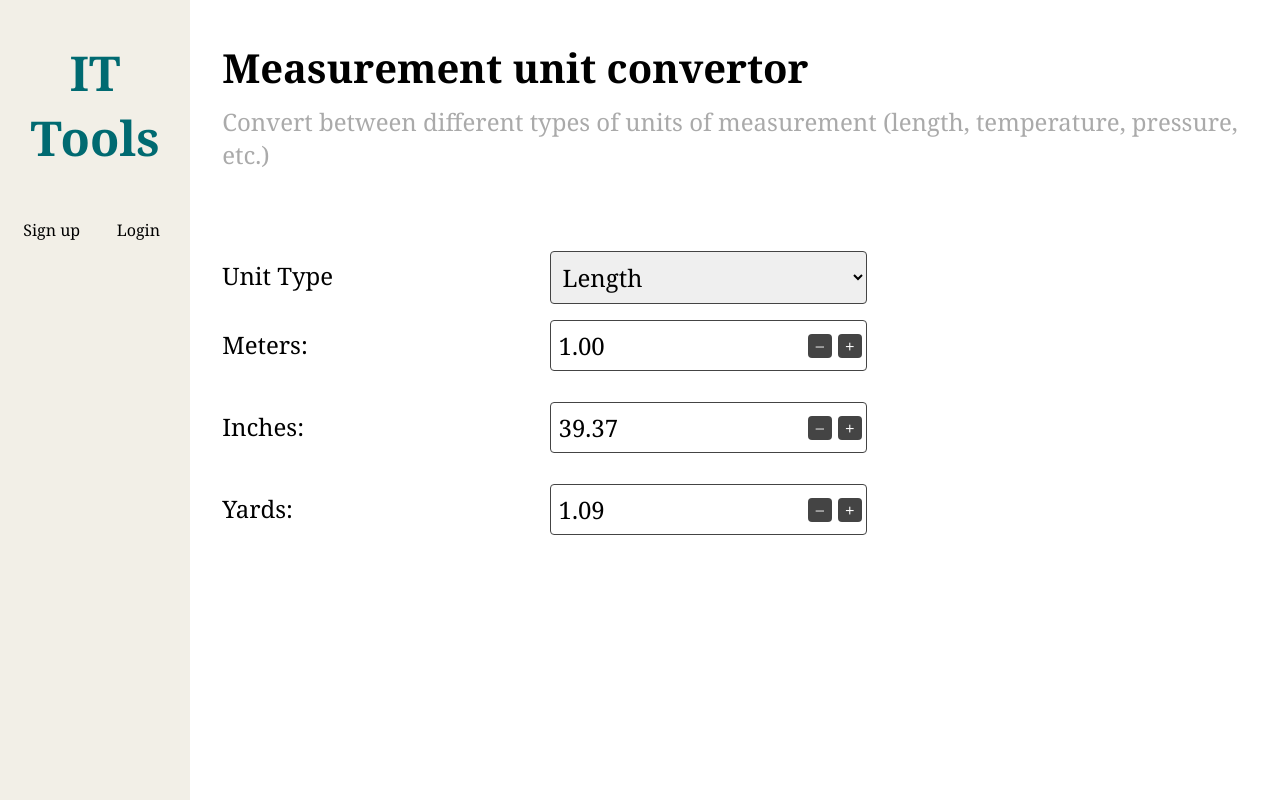
After one commit to codefulTM/it-tools, a Django app: page /category/9/measurement-unit-converter in a window 1280 px wide. The commit adds this page. Run offline with Django 5.2, Linux system fonts and the light colour scheme; data that the repository does not hold is empty; some libraries are stand-ins or nearby versions.

Commit message:
Create measurement_unit_converter.html
Added a new HTML template for the measurement unit converter tool.

```diff
--- /dev/null
+++ b/tkpmproject/it_tools/backend/static/javascript/measurement_unit_converter.js
@@ -0,0 +1,244 @@
+const unitType = document.getElementById("unit-type");
+
+const meter = document.getElementById("meter");
+const meterDecrease = document.getElementById("meter-decrease-btn");
+const meterIncrease = document.getElementById("meter-increase-btn");
+
+const inch = document.getElementById("inch");
+const inchDecrease = document.getElementById("inch-decrease-btn");
+const inchIncrease = document.getElementById("inch-increase-btn");
+
+const yard = document.getElementById("yard");
+const yardDecrease = document.getElementById("yard-decrease-btn");
+const yardIncrease = document.getElementById("yard-increase-btn");
+
+const kilogram = document.getElementById("kilogram");
+const kilogramDecrease = document.getElementById("kilogram-decrease-btn");
+const kilogramIncrease = document.getElementById("kilogram-increase-btn");
+
+const pound = document.getElementById("pound");
+const poundDecrease = document.getElementById("pound-decrease-btn");
+const poundIncrease = document.getElementById("pound-increase-btn");
+
+const ounce = document.getElementById("ounce");
+const ounceDecrease = document.getElementById("ounce-decrease-btn");
+const ounceIncrease = document.getElementById("ounce-increase-btn");
+
+const celsius = document.getElementById("celsius");
+const celsiusDecrease = document.getElementById("celsius-decrease-btn");
+const celsiusIncrease = document.getElementById("celsius-increase-btn");
+
+const fahrenheit = document.getElementById("fahrenheit");
+const fahrenheitDecrease = document.getElementById("fahrenheit-decrease-btn");
+const fahrenheitIncrease = document.getElementById("fahrenheit-increase-btn");
+
+const kelvin = document.getElementById("kelvin");
+const kelvinDecrease = document.getElementById("kelvin-decrease-btn");
+const kelvinIncrease = document.getElementById("kelvin-increase-btn");
+
+const pascal = document.getElementById("pascal");
+const pascalDecrease = document.getElementById("pascal-decrease-btn");
+const pascalIncrease = document.getElementById("pascal-increase-btn");
+
+const atm = document.getElementById("atm");
+const atmDecrease = document.getElementById("atm-decrease-btn");
+const atmIncrease = document.getElementById("atm-increase-btn");
+
+const mmHg = document.getElementById("mmHg");
+const mmHgDecrease = document.getElementById("mmHg-decrease-btn");
+const mmHgIncrease = document.getElementById("mmHg-increase-btn");
+
+function decreaseValue(element, min) {
+    let value = parseFloat(element.value);
+    if (value > min + 1) {
+        value -= 1;
+        element.value = value.toFixed(2);
+    }
+    return value;
+}
+
+function increaseValue(element, max) {
+    let value = parseFloat(element.value);
+    if (value < max - 1) {
+        value += 1;
+        element.value = value.toFixed(2);
+    }
+    return value;
+}
+
+meterDecrease.addEventListener("click", function() {
+    let meterValue = decreaseValue(meter, 0);
+    inch.value = (parseFloat(meterValue) * 39.3701).toFixed(2);
+    yard.value = (parseFloat(meterValue) * 1.09361).toFixed(2);
+});
+
+meterIncrease.addEventListener("click", function() {
+    let meterValue = increaseValue(meter, 1000000);
+    inch.value = (parseFloat(meterValue) * 39.3701).toFixed(2);
+    yard.value = (parseFloat(meterValue) * 1.09361).toFixed(2);
+});
+
+inchDecrease.addEventListener("click", function() {
+    let inchValue = decreaseValue(inch, 0);
+    meter.value = (parseFloat(inchValue) / 39.3701).toFixed(2);
+    yard.value = (parseFloat(inchValue) / 36).toFixed(2);
+});
+
+inchIncrease.addEventListener("click", function() {
+    let inchValue = increaseValue(inch, 1000000);
+    meter.value = (parseFloat(inchValue) / 39.3701).toFixed(2);
+    yard.value = (parseFloat(inchValue) / 36).toFixed(2);
+});
+
+yardDecrease.addEventListener("click", function() {
+    let yardValue = decreaseValue(yard, 0);
+    meter.value = (parseFloat(yardValue) / 1.09361).toFixed(2);
+    inch.value = (parseFloat(yardValue) * 36).toFixed(2);
+});
+
+yardIncrease.addEventListener("click", function() {
+    let yardValue = increaseValue(yard, 1000000);
+    meter.value = (parseFloat(yardValue) / 1.09361).toFixed(2);
+    inch.value = (parseFloat(yardValue) * 36).toFixed(2);
+});
+
+kilogramDecrease.addEventListener("click", function() {
+    let kilogramValue = decreaseValue(kilogram, 0);
+    pound.value = (parseFloat(kilogramValue) * 2.20462).toFixed(2);
+    ounce.value = (parseFloat(kilogramValue) * 35.274).toFixed(2);
+});
+
+kilogramIncrease.addEventListener("click", function() {
+    let kilogramValue = increaseValue(kilogram, 1000000);
+    pound.value = (parseFloat(kilogramValue) * 2.20462).toFixed(2);
+    ounce.value = (parseFloat(kilogramValue) * 35.274).toFixed(2);
+});
+
+poundDecrease.addEventListener("click", function() {
+    let poundValue = decreaseValue(pound, 0);
+    kilogram.value = (parseFloat(poundValue) / 2.20462).toFixed(2);
+    ounce.value = (parseFloat(poundValue) * 16).toFixed(2);
+});
+
+poundIncrease.addEventListener("click", function() {
+    let poundValue = increaseValue(pound, 1000000);
+    kilogram.value = (parseFloat(poundValue) / 2.20462).toFixed(2);
+    ounce.value = (parseFloat(poundValue) * 16).toFixed(2);
+});
+
+ounceDecrease.addEventListener("click", function() {
+    let ounceValue = decreaseValue(ounce, 0);
+    kilogram.value = (parseFloat(ounceValue) / 35.274).toFixed(2);
+    pound.value = (parseFloat(ounceValue) / 16).toFixed(2);
+});
+
+ounceIncrease.addEventListener("click", function() {
+    let ounceValue = increaseValue(ounce, 1000000);
+    kilogram.value = (parseFloat(ounceValue) / 35.274).toFixed(2);
+    pound.value = (parseFloat(ounceValue) / 16).toFixed(2);
+});
+
+celsiusDecrease.addEventListener("click", function() {
+    let celsiusValue = decreaseValue(celsius, -273.15);
+    fahrenheit.value = (parseFloat(celsiusValue) * 9/5 + 32).toFixed(2);
+    kelvin.value = (parseFloat(celsiusValue) + 273.15).toFixed(2);
+});
+
+celsiusIncrease.addEventListener("click", function() {
+    let celsiusValue = increaseValue(celsius, 1000000);
+    fahrenheit.value = (parseFloat(celsiusValue) * 9/5 + 32).toFixed(2);
+    kelvin.value = (parseFloat(celsiusValue) + 273.15).toFixed(2);
+});
+
+fahrenheitDecrease.addEventListener("click", function() {
+    let fahrenheitValue = decreaseValue(fahrenheit, -459.67);
+    celsius.value = ((parseFloat(fahrenheitValue) - 32) * 5/9).toFixed(2);
+    kelvin.value = ((parseFloat(fahrenheitValue) - 32) * 5/9 + 273.15).toFixed(2);
+});
+
+fahrenheitIncrease.addEventListener("click", function() {
+    let fahrenheitValue = increaseValue(fahrenheit, 1000000);
+    celsius.value = ((parseFloat(fahrenheitValue) - 32) * 5/9).toFixed(2);
+    kelvin.value = ((parseFloat(fahrenheitValue) - 32) * 5/9 + 273.15).toFixed(2);
+});
+
+kelvinDecrease.addEventListener("click", function() {
+    let kelvinValue = decreaseValue(kelvin, 0);
+    celsius.value = (parseFloat(kelvinValue) - 273.15).toFixed(2);
+    fahrenheit.value = ((parseFloat(kelvinValue) - 273.15) * 9/5 + 32).toFixed(2);
+});
+
+kelvinIncrease.addEventListener("click", function() {
+    increaseValue(kelvin, 1000000);
+    celsius.value = (parseFloat(kelvin.value) - 273.15).toFixed(2);
+    fahrenheit.value = ((parseFloat(kelvin.value) - 273.15) * 9/5 + 32).toFixed(2);
+});
+
+pascalDecrease.addEventListener("click", function() {
+    decreaseValue(pascal, 0);
+    atm.value = (parseFloat(pascal.value) / 101325).toFixed(2);
+    mmHg.value = (parseFloat(pascal.value) / 133.322).toFixed(2);
+});
+
+pascalIncrease.addEventListener("click", function() {
+    increaseValue(pascal, 1000000);
+    atm.value = (parseFloat(pascal.value) / 101325).toFixed(2);
+    mmHg.value = (parseFloat(pascal.value) / 133.322).toFixed(2);
+});
+
+atmDecrease.addEventListener("click", function() {
+    decreaseValue(mmHg, 0);
+    pascal.value = (parseFloat(mmHg.value) * 133.322).toFixed(2);
+    atm.value = (parseFloat(mmHg.value) / 760).toFixed(2);
+});
+
+atmIncrease.addEventListener("click", function() {
+    increaseValue(atm, 1000000);
+    pascal.value = (parseFloat(atm.value) * 101325).toFixed(2);
+    mmHg.value = (parseFloat(atm.value) * 760).toFixed(2);
+});
+
+mmHgDecrease.addEventListener("click", function() {
+    decreaseValue(mmHg, 0);
+    pascal.value = (parseFloat(mmHg.value) * 133.322).toFixed(2);
+    atm.value = (parseFloat(mmHg.value) / 760).toFixed(2);
+});
+
+mmHgIncrease.addEventListener("click", function() {
+    increaseValue(mmHg, 1000000);
+    pascal.value = (parseFloat(mmHg.value) * 133.322).toFixed(2);
+    atm.value = (parseFloat(mmHg.value) / 760).toFixed(2);
+});
+
+function changeUnitType() {
+    const selectedUnit = unitType.value;
+    const units = {
+        "length": ["meter", "inch", "yard"],
+        "weight": ["kilogram", "pound", "ounce"],
+        "temperature": ["celsius", "fahrenheit", "kelvin"],
+        "pressure": ["pascal", "atm", "mmHg"]
+    };
+
+    for (const unitGroup in units) {
+        if (unitGroup === selectedUnit) {
+            for (const unit of units[unitGroup]) {
+                document.getElementById(unit.concat("-container")).removeAttribute("hidden");
+                document.getElementById(unit.concat("-label")).removeAttribute("hidden");
+            }
+        }
+        else {
+            for (const unit of units[unitGroup]) {
+                document.getElementById(unit.concat("-container")).setAttribute("hidden", true);
+                document.getElementById(unit.concat("-label")).setAttribute("hidden", true);
+            }
+        }
+    }
+}
+
+unitType.addEventListener("change", function() {
+    changeUnitType(); // Call the function when the unit type changes
+});
+
+document.addEventListener("DOMContentLoaded", function() {
+    changeUnitType(); // Call the function on page load to set the initial state
+});
--- a/tkpmproject/it_tools/backend/static/tool.css
+++ b/tkpmproject/it_tools/backend/static/tool.css
@@ -225,6 +225,7 @@ input[type=range]:focus {
     transform: translate(-50%, 0);
     border-radius: 6px;
 }
+
 .range-value span:before{
     content: "";
     position: absolute;
@@ -235,3 +236,11 @@ input[type=range]:focus {
     left: 50%;
     margin-left: -5px;
 }
+
+.measurement-unit-converter-container {
+    display: grid;
+    grid-template-columns: 30% 30%;
+    column-gap: 10px;
+    row-gap: 16px;
+    border-radius: 5px;
+}
--- /dev/null
+++ b/tkpmproject/it_tools/backend/templates/tools/measurement_unit_converter.html
@@ -0,0 +1,110 @@
+{% extends "master.html" %}
+
+{% block content %}
+<h2 class="tool-name">Measurement unit convertor</h2>
+
+<p class="tool-des">
+    Convert between different types of units of measurement (length, temperature, pressure, etc.)
+</p>
+
+<div class="tool-body measurement-unit-converter-container">
+    {% csrf_token %}
+    <label class="normal-label-down">Unit Type</label>
+    <select class="normal-input" name="unit-type" id="unit-type" required>
+        <option value="length" selected>Length</option>
+        <option value="weight">Weight</option>
+        <option value="temperature">Temperature</option>
+        <option value="pressure">Pressure</option>
+    </select>
+
+    <!-- Length measurement -->
+    <label class="normal-label-down" id="meter-label">Meters:</label>
+    <div class="number-input" id="meter-container">
+        <button class="btn decrement" id="meter-decrease-btn">−</button>
+        <input type="number" id="meter" value="1.00" step="0.01" required>
+        <button class="btn increment" id="meter-increase-btn">+</button>
+    </div>
+
+    <label class="normal-label-down" id="inch-label">Inches:</label>
+    <div class="number-input" id="inch-container">
+        <button class="btn decrement" id="inch-decrease-btn">−</button>
+        <input type="number" id="inch" value="39.37" step="0.01" required>
+        <button class="btn increment" id="inch-increase-btn">+</button>
+    </div>
+
+    <label class="normal-label-down" id="yard-label">Yards:</label>
+    <div class="number-input" id="yard-container">
+        <button class="btn decrement" id="yard-decrease-btn">−</button>
+        <input type="number" id="yard" value="1.09" step="0.01" required>
+        <button class="btn increment" id="yard-increase-btn">+</button>
+    </div>
+
+    <!-- Weight measurement-->
+    <label class="normal-label-down" id="kilogram-label">Kilograms:</label>
+    <div class="number-input" id="kilogram-container">
+        <button class="btn decrement" id="kilogram-decrease-btn">−</button>
+        <input type="number" id="kilogram" value="1.00" step="0.01" required>
+        <button class="btn increment" id="kilogram-increase-btn">+</button>
+    </div>
+
+    <label class="normal-label-down" id="pound-label">Pounds:</label>
+    <div class="number-input" id="pound-container">
+        <button class="btn decrement" id="pound-decrease-btn">−</button>
+        <input type="number" id="pound" value="2.20" step="0.01" required>
+        <button class="btn increment" id="pound-increase-btn">+</button>
+    </div>
+
+    <label class="normal-label-down" id="ounce-label">Ounces:</label>
+    <div class="number-input" id="ounce-container">
+        <button class="btn decrement" id="ounce-decrease-btn">−</button>
+        <input type="number" id="ounce" value="35.27" step="0.01" required>
+        <button class="btn increment" id="ounce-increase-btn">+</button>
+    </div>
+
+    <!-- Temperature measurement -->
+    <label class="normal-label-down" id="celsius-label">Celsius:</label>
+    <div class="number-input" id="celsius-container">
+        <button class="btn decrement" id="celsius-decrease-btn">−</button>
+        <input type="number" id="celsius" value="1.90" step="0.01" required>
+        <button class="btn increment" id="celsius-increase-btn">+</button>
+    </div>
+
+    <label class="normal-label-down" id="fahrenheit-label">Fahrenheit:</label>
+    <div class="number-input" id="fahrenheit-container">
+        <button class="btn decrement" id="fahrenheit-decrease-btn">−</button>
+        <input type="number" id="fahrenheit" value="33.80" step="0.01" required>
+        <button class="btn increment" id="fahrenheit-increase-btn">+</button>
+    </div>
+
+    <label class="normal-label-down" id="kelvin-label">Kelvin:</label>
+    <div class="number-input" id="kelvin-container">
+        <button class="btn decrement" id="kelvin-decrease-btn">−</button>
+        <input type="number" id="kelvin" value="274.15" step="0.01" required>
+        <button class="btn increment" id="kelvin-increase-btn">+</button>
+    </div>
+
+    <!-- Pressure measurement-->
+    <label class="normal-label-down" id="pascal-label">Pascal:</label>
+    <div class="number-input" id="pascal-container">
+        <button class="btn decrement" id="pascal-decrease-btn">−</button>
+        <input type="number" id="pascal" value="1.00" step="0.01" required>
+        <button class="btn increment" id="pascal-increase-btn">+</button>
+    </div>
+
+    <label class="normal-label-down" id="atm-label">Atmosphere:</label>
+    <div class="number-input" id="atm-container">
+        <button class="btn decrement" id="atm-decrease-btn">−</button>
+        <input type="number" id="atm" value="0.00" step="0.01" required>
+        <button class="btn increment" id="atm-increase-btn">+</button>
+    </div>
+
+    <label class="normal-label-down" id="mmHg-label">Millimeters of mercury:</label>
+    <div class="number-input" id="mmHg-container">
+        <button class="btn decrement" id="mmHg-decrease-btn">−</button>
+        <input type="number" id="mmHg" value="0.01" step="0.01" required>
+        <button class="btn increment" id="mmHg-increase-btn">+</button>
+    </div>
+</div>
+{% load static %}
+<script src="{% static 'javascript/measurement_unit_converter.js' %}"></script>
+{% endblock %}
--- a/tkpmproject/it_tools/backend/urls.py
+++ b/tkpmproject/it_tools/backend/urls.py
@@ -11,6 +11,7 @@ urlpatterns = [
     path('category/8/text-difference-checker', views.text_difference_checker_tool, name='text_difference_checker'),
     path('category/8/text-statistics', views.text_statistics_tool, name='text_statistics'),
     path('category/8/lorem-ipsum-generator', views.lorem_ipsum_generator_tool, name='lorem_ipsum_generator'),
+    path('category/9/measurement-unit-converter', views.measurement_unit_converter_tool, name='measurement_unit_converter'),
     path('login/', views.login, name="login"),
     path('signup/', views.signup, name="signup"),
     path('logout/', views.logout, name='logout'),
--- a/tkpmproject/it_tools/backend/views.py
+++ b/tkpmproject/it_tools/backend/views.py
@@ -114,6 +114,10 @@ def lorem_ipsum_generator_tool(request):
     context = get_master_context(request)
     return render(request, 'tools/lorem_ipsum_generator.html', context)
 
+def measurement_unit_converter_tool(request):
+    context = get_master_context(request)
+    return render(request, 'tools/measurement_unit_converter.html', context)
+
 def get_master_context(request):
     # Get all it tools and convert query set to a list of objects
     it_tools = json.dumps(list(get_all_tools()), default=str)
```
